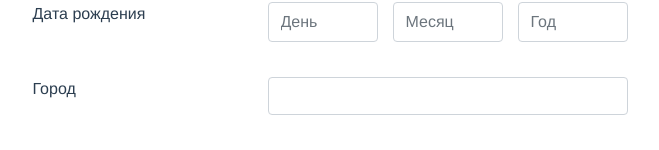
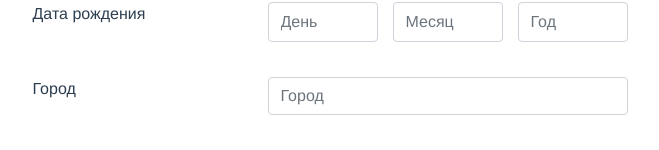
Before and after one commit to Arianr0d/DPO_VUE, a Vue app: page / in a window 1280 px wide. Shown: the part 313-463 px from the top of the page, without its empty margins (310-969 px from the left). Built offline with nearby package versions, Linux system fonts and the light colour scheme.

Commit message:
реализован выпадающий список с подсказками для поля городов

```diff
--- a/src/api/FetchJSONP.js
+++ b/src/api/FetchJSONP.js
@@ -1,7 +1,9 @@
 import fetchJsonp from 'fetch-jsonp'
 
 export default async function selectAPI(option) {
-   const TOKEN = '8319fa7ae51e8e2b0f3129f1087322499ce647fe5d3fc07d7be9450e3f160c9a9a187d542827fbef0b1d9'
+   const TOKEN = '56097722d1b87dd23212c410d427de6f89901e64e262b6cf3d1b3940f575027787c14d220930c058f1a85'
+
+   //https://oauth.vk.com/authorize?client_id=8018671&display=page&redirect_uri=&scope=Database&response_type=token&v=5.52
 
    if(option.method == 'database.getUniversities') {
       let res = await fetchJsonp(`https://api.vk.com/method/${option.method}?count=${option.count}&city_id=${option.city_id}&country_id=${option.country_id}&q=${option.q}&access_token=${TOKEN}&v=5.131`)
@@ -14,7 +16,7 @@ export default async function selectAPI(option) {
          console.log('parsing failed', ex)
       })
 
-      console.log(res)
+      //console.log(res)
       return res
    }
    else if (option.method == 'database.getCities') {
--- a/src/components/SelectBoxSearchAPI.vue
+++ b/src/components/SelectBoxSearchAPI.vue
@@ -1,8 +1,14 @@
 <template>
    <div class="form">
-      <b-input v-model="input_value" @input="searchText()" type="search">
-         <option v-for="option in select" v-bind:key="option.id" selected>{{ option.title }}</option>
+      <b-input v-model="input_value" list="select" @input="searchText()" type="search" :placeholder="placeholderName" autocomplete="off">
       </b-input>
+      <datalist id="select">
+         <div v-for="item in select" v-bind:key="item.id">
+            <option v-if="item.region == undefined" :value="item.title"/>
+            <option v-else-if="item.region != undefined && select.length > 0" :value="item.title + ', ' + item.region"/>
+            <option else value=""/>
+         </div>
+      </datalist>
    </div>
 </template>
 
@@ -23,6 +29,10 @@ export default {
          default() {
             return {}
          }
+      },
+      placeholderName: {
+         type: String,
+         default: ''
       }
    },
    data() {
@@ -32,9 +42,9 @@ export default {
       }
    },
    methods: {
-      searchText: function() {
+      searchText: async function() {
          this.selectOption.q = this.input_value
-         this.select = selectAPI(this.selectOption)
+         this.select = await selectAPI(this.selectOption)
          console.log(this.select)
       }
    }
--- a/src/views/SummaryUser.vue
+++ b/src/views/SummaryUser.vue
@@ -25,7 +25,7 @@
       <div class="group">
          <div class="left"><label>Город</label></div>
          <div class="right">
-            <selectboxsearchapi :selected="city_name" :selectOption="selectCityAPI" style="width: 450px"/>
+            <selectboxsearchapi :selected="city_name" :placeholderName="'Город'" :selectOption="selectCityAPI" style="width: 450px"/>
          </div>
       </div>
 
```
